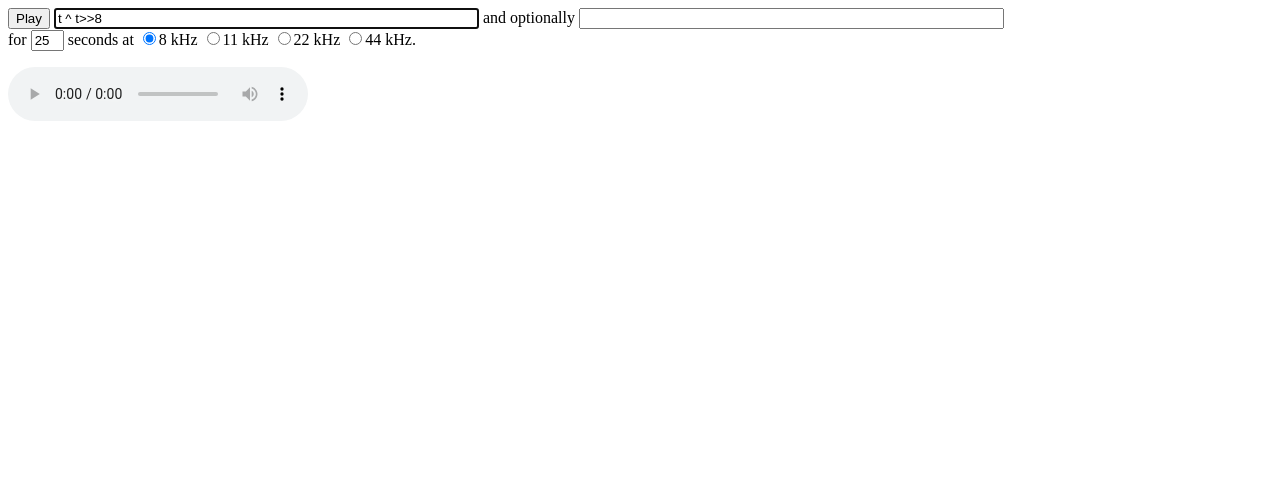
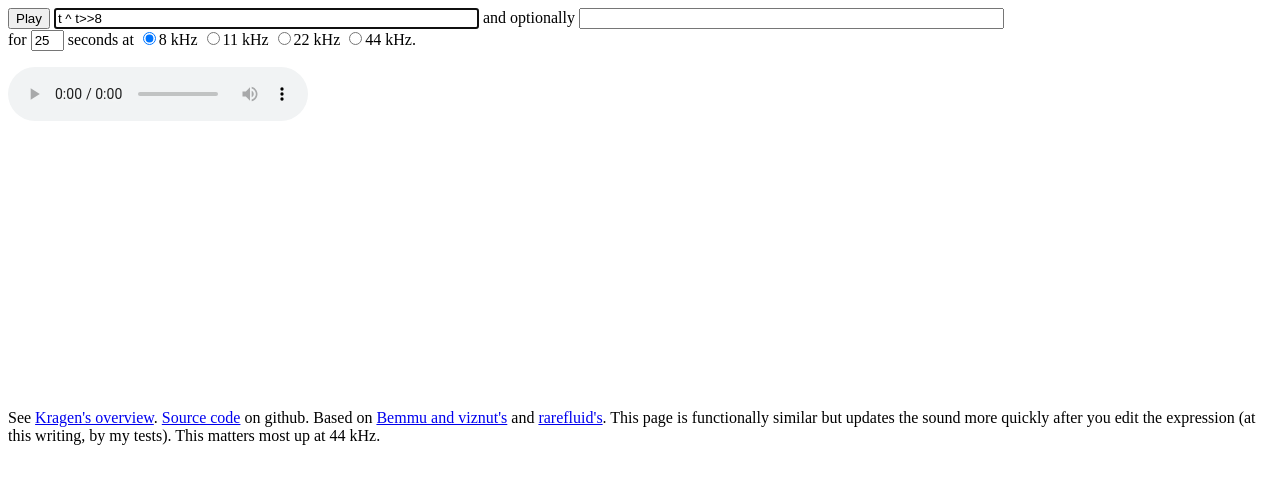
Before and after one commit to darius/bytebeat, a plain HTML site: page index.html in a window 1280 px wide. Drawn offline with Linux system fonts and the light colour scheme.

Commit message:
Add some quickie explanations/refs to the HTML.

```diff
--- a/index.html
+++ b/index.html
@@ -12,6 +12,15 @@
 <p>
 <canvas id="viz" height="256" width="768"></canvas>
 <p id="error">
+<p>See <a href="http://canonical.org/~kragen/bytebeat/">Kragen's
+  overview</a>. <a href="https://github.com/darius/bytebeat">Source
+  code</a> on github. Based
+  on <a href="http://www.bemmu.com/music/index.html">Bemmu and
+  viznut's</a>
+  and <a href="http://wurstcaptures.untergrund.net/music/">rarefluid's</a>.
+  This page is functionally similar but updates the sound more quickly
+  after you edit the expression (at this writing, by my tests). This
+  matters most up at 44 kHz.
 
 <script src="bytebeat.js"></script>
 <script>
```
